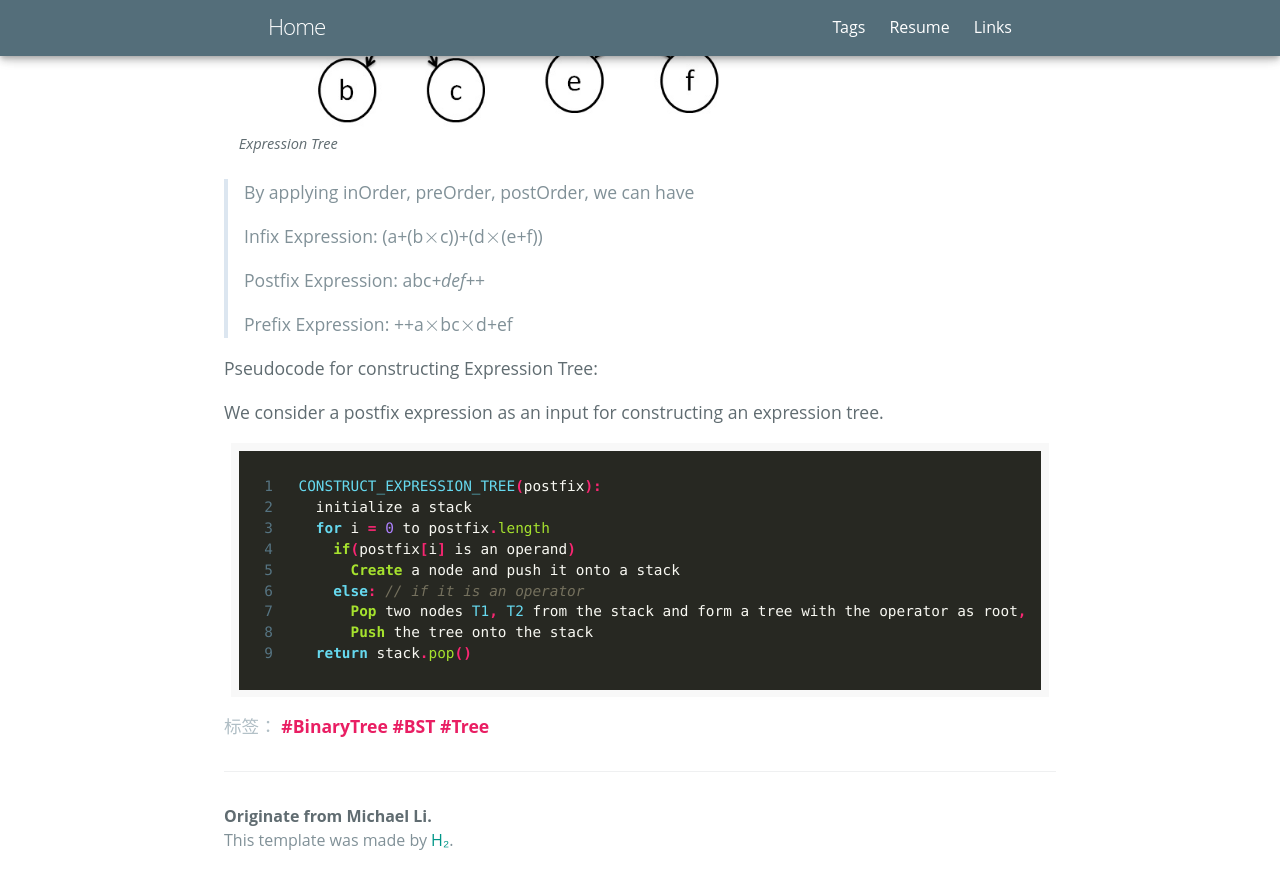
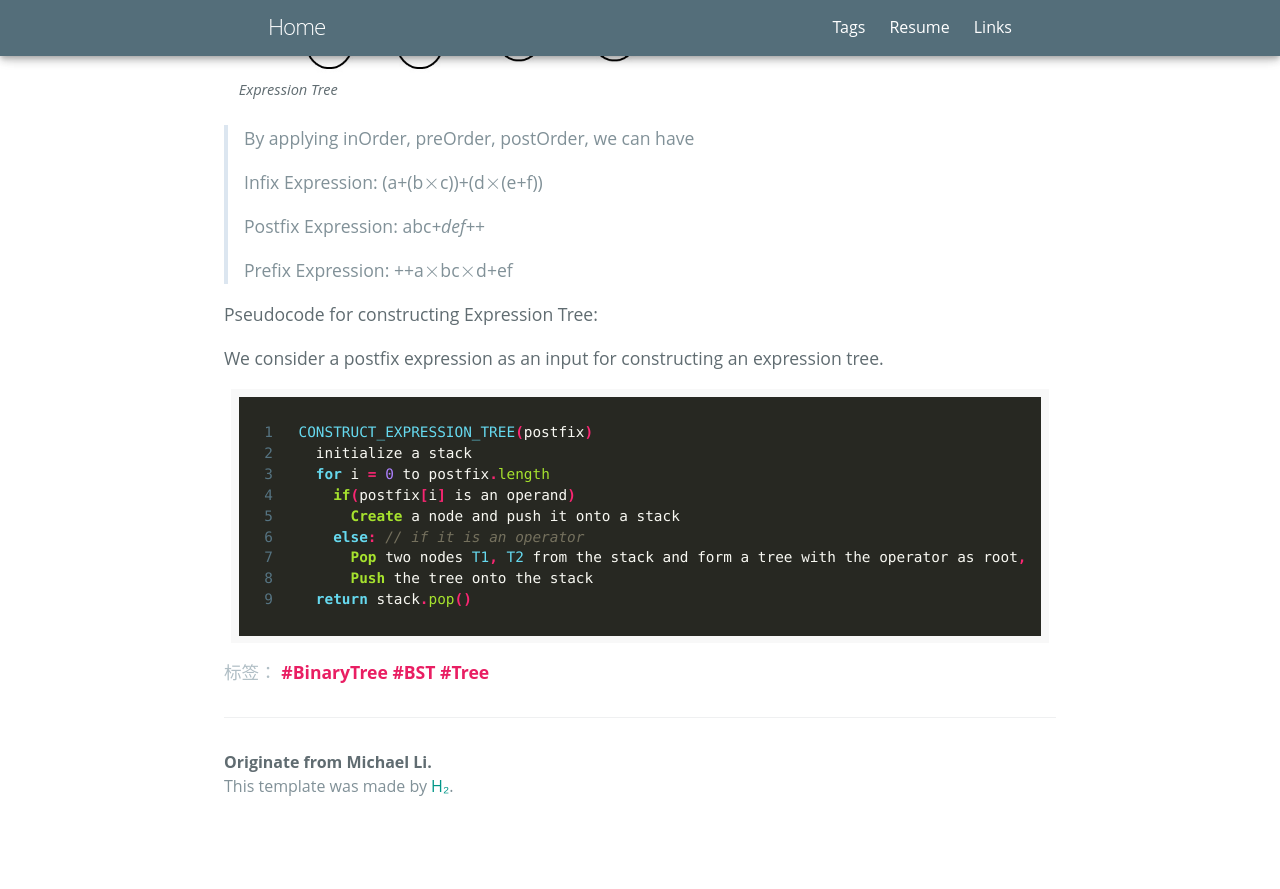
Before and after one commit to zl323/zl323.github.io, a Jekyll site: the page built from _posts/2020-05-22-Binary-Tree.md, in a window 1280 px wide and 900 px high, scrolled down 2287 px. Shown: the top 889 px of the window. Built offline with Jekyll 4.4.1, drawn with Linux system fonts in a browser that asks for light colours; some web fonts are replaced; formulas are drawn with MathJax 3; after the commit the page ends 3133 px from its top, so only the background shows below that.

Commit message:
edit binary tree

```diff
--- a/_posts/2020-05-22-Binary-Tree.md
+++ b/_posts/2020-05-22-Binary-Tree.md
@@ -73,7 +73,7 @@
 Here is an example of Expression Tree:
 
 <figure>
-    <img src="https://zl323.github.io/assets/postImg/expressionTree.jpg" alt="useful image" height="60%" width="60%">
+    <img src="https://zl323.github.io/assets/postImg/expressionTree.jpg" alt="useful image" height="50%" width="50%">
     <figcaption>Expression Tree</figcaption>
 </figure>
 
@@ -90,13 +90,13 @@
 We consider a postfix expression as an input for constructing an expression tree.
 
 {% highlight java linenos %}
-CONSTRUCT_EXPRESSION_TREE(postfix):
+CONSTRUCT_EXPRESSION_TREE(postfix)
   initialize a stack
   for i = 0 to postfix.length
     if(postfix[i] is an operand)
       Create a node and push it onto a stack
     else: // if it is an operator
-      Pop two nodes T1, T2 from the stack and form a tree with the operator as root, T1 and T2 as left and right child.
+      Pop two nodes T1, T2 from the stack and form a tree with the operator as root, T1 and T2 as left and right child
       Push the tree onto the stack
   return stack.pop()
 {% endhighlight %}
```
